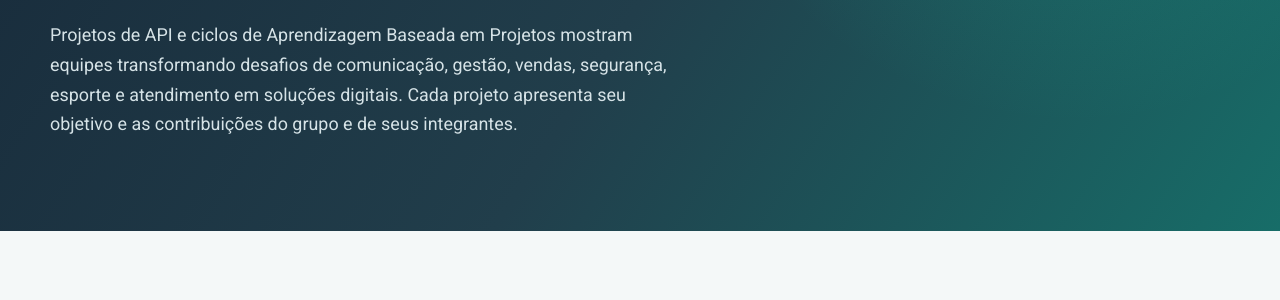
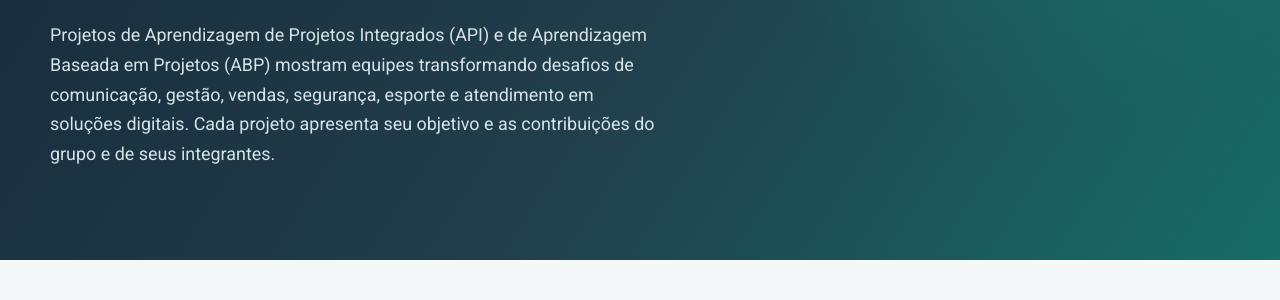
Before and after one commit to fatec-jacarei-dsm-portfolio/ra2581392423040, a plain HTML site: page docs/src/templates/projetos.html in a window 1280 px wide. Shown: the part 490-790 px from the top of the page. Drawn offline with Linux system fonts and the light colour scheme.

Commit message:
Portfólio Final

```diff
--- a/docs/src/templates/projetos.html
+++ b/docs/src/templates/projetos.html
@@ -37,7 +37,7 @@
                 <div class="projects-intro">
                     <p class="eyebrow">PORTFÓLIO</p>
                     <h1 id="projects-title">Projetos que transformam necessidades em soluções digitais.</h1>
-                    <p class="hero-description">Projetos de API e ciclos de Aprendizagem Baseada em Projetos mostram equipes transformando desafios de comunicação, gestão, vendas, segurança, esporte e atendimento em soluções digitais. Cada projeto apresenta seu objetivo e as contribuições do grupo e de seus integrantes.</p>
+                    <p class="hero-description">Projetos de Aprendizagem de Projetos Integrados (API) e de Aprendizagem Baseada em Projetos (ABP) mostram equipes transformando desafios de comunicação, gestão, vendas, segurança, esporte e atendimento em soluções digitais. Cada projeto apresenta seu objetivo e as contribuições do grupo e de seus integrantes.</p>
                 </div>
             </section>
 
```
